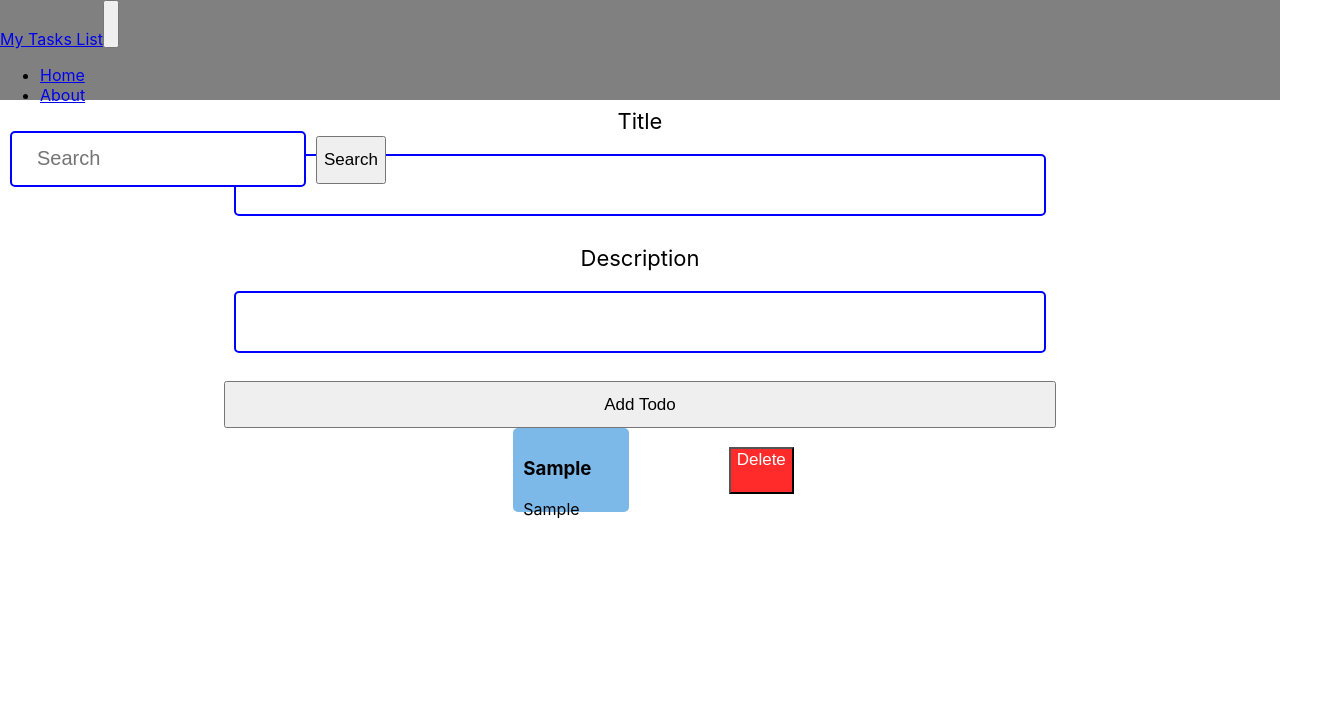
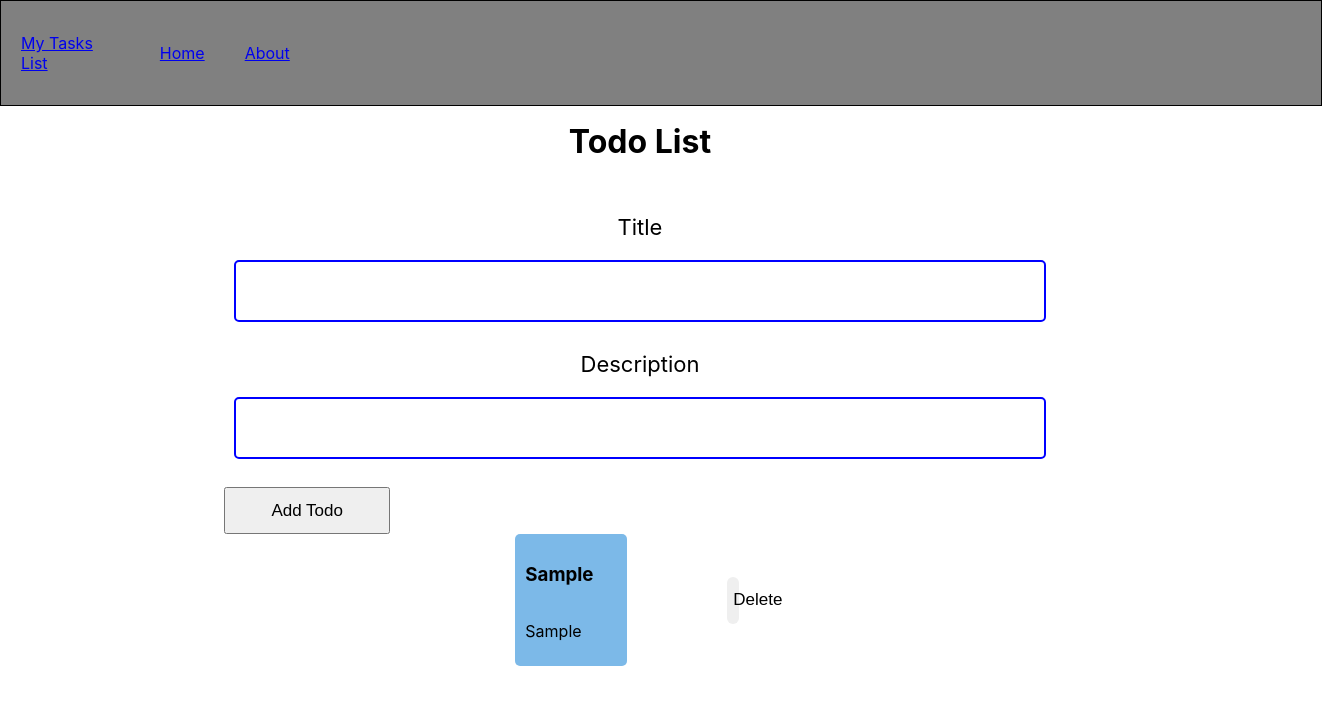
Before and after one commit to divyamishra22/project-reactjs-basics, a React (Create React App) app: page / in a window 1280 px wide. Both pictures are taken after typing "Sample", "Sample" into the empty fields and a click on the button "Add Todo". Shown: the top 704 px of the page, 1322 px wide, since content can reach past the window. Built offline with nearby package versions, Linux system fonts and the light colour scheme.

Commit message:
update+fixed errors

```diff
--- a/src/My Components/Header.js
+++ b/src/My Components/Header.js
@@ -5,15 +5,15 @@ import { Link } from "react-router-dom";
 const Header = (props) => {
   return (
     <div>
-      <nav className="navbar navbar-expand-lg bg-body-tertiary">
-    <div className="container-fluid">
+      <nav className="navbar navbar-expand-lg bg-body-tertiary flex-row">
+    <div className="container-fluid con flex-row">
         <Link className="navbar-brand" to="#">{props.title}</Link>
-        <button className="navbar-toggler" type="button" data-bs-toggle="collapse" data-bs-target="#navbarSupportedContent"
+        {/* <button className="navbar-toggler" type="button" data-bs-toggle="collapse" data-bs-target="#navbarSupportedContent"
         aria-controls="navbarSupportedContent" aria-expanded="false" aria-label="Toggle navigation">
             <span className="navbar-toggler-icon"></span>
-        </button>
-        <div className="collapse navbar-collapse" id="navbarSupportedContent">
-            <ul className="navbar-nav me-auto mb-2 mb-lg-0">
+        </button> */}
+        <div className="collapse navbar-collapse flex-row" id="navbarSupportedContent">
+            <ul className="navbar-nav me-auto mb-2 mb-lg-0 flex-row">
                 <li className="nav-item">
                     <Link className="nav-link active" aria-current="page" to="/">Home</Link>
                 </li>
@@ -21,10 +21,10 @@ const Header = (props) => {
                     <Link className="nav-link" to="/About">About</Link>
                 </li>
             </ul>
-            <form className="d-flex" role="search">
+            {/* <form className="d-flex" role="search">
                 <input className="form-control me-2" type="search" placeholder="Search" aria-label="Search"/>
                     <button className="btn btn-outline-success" type="submit">Search</button>
-            </form>
+            </form> */}
         </div>
     </div>
 </nav>
--- a/src/My Components/Task.js
+++ b/src/My Components/Task.js
@@ -3,12 +3,12 @@
 const Task = ({task , onDelete}) => {
   return (
     <div className="task flex-row">
-      <div className="tasks">
+      <div className="tasks flex-col">
        <h3>{task.title}</h3>
        <p>{task.description}</p>
        </div>
        <div className='tasks-btn flex-row'>
-       <button className="btn btn-danger btn-sm" onClick={()=>{onDelete(task)}}>Delete</button>
+       <button className="btn btn-danger btn-sm del-btn" onClick={()=>{onDelete(task)}}>Delete</button>
        </div>
     </div>
   )
--- a/src/My Components/styles/style.css
+++ b/src/My Components/styles/style.css
@@ -14,32 +14,43 @@ body{
 .flex-row{
     display: flex;
 }
-.btn-sucess {
+ /* .btn-sucess {
  color:white;
  background-color: rgb(0, 128, 58);
  margin: 60px;
 
 }
-.btn-danger{
+ .btn-danger{
     color:white;
     background-color: rgba(255, 0, 0, 0.837);
     display: flex;
+   padding-left: 12px;
+   padding-top: 12px;
+   padding-top: 12px;
+   padding-bottom: 12px;
+
+}    */
 
 
+
+.con{
+    align-items: center;
+    width: 21%;
+    gap: 15px;
 }
-
+ul{
+    gap: 40px;
+    list-style: none;
+}
 .navbar {
+    border: 1px solid;
+    height: 4rem;
+    width: 100%;
+    justify-content: space-between;
+    align-items: center;
+    padding: 20px;
     background-color: grey;
-    position: fixed;
-    top: 0;
-    left: 0;
-    right: 0;
-    height: 100px;
-    display: flex;
-
 }
-
-
 .container{
     height: 100vh;
     align-items: center;
@@ -96,9 +107,10 @@ label{
     width: 43%;
     border: none;
     border-radius: 5px;
-    height: 4em;
+    height: 7em;
     background-color: #7CB9E8;
     padding: 10px;
+    justify-content: center;
 }
 .con2{
     width: 100%;
@@ -112,22 +124,30 @@ label{
     border: none;
     border-radius: 5px;
 }
-.con3{
+.con-3{
     display: flex;
     flex-direction: column;
     gap: 20px;
 }
-/* .edit{
-    background-color: yellow;
-} */
 .del{
     background-color: #FF4433;
     color: white;
 }
-/* .cncl{
-    width: 16%;
-    background-color: #FF4433;
+.del-btn{
+    width: 65%;
+    justify-content: center;
+    align-items: center;
     border: none;
-    border-radius: 5px;
-    color: white;
-} */
+    border-radius: 10px;
+
+}
+form{
+    width: 25%;
+}
+.btn{
+    width: 20%;
+}
+.task-li{
+    width: 67%;
+    margin-top: 50px;
+}
```
